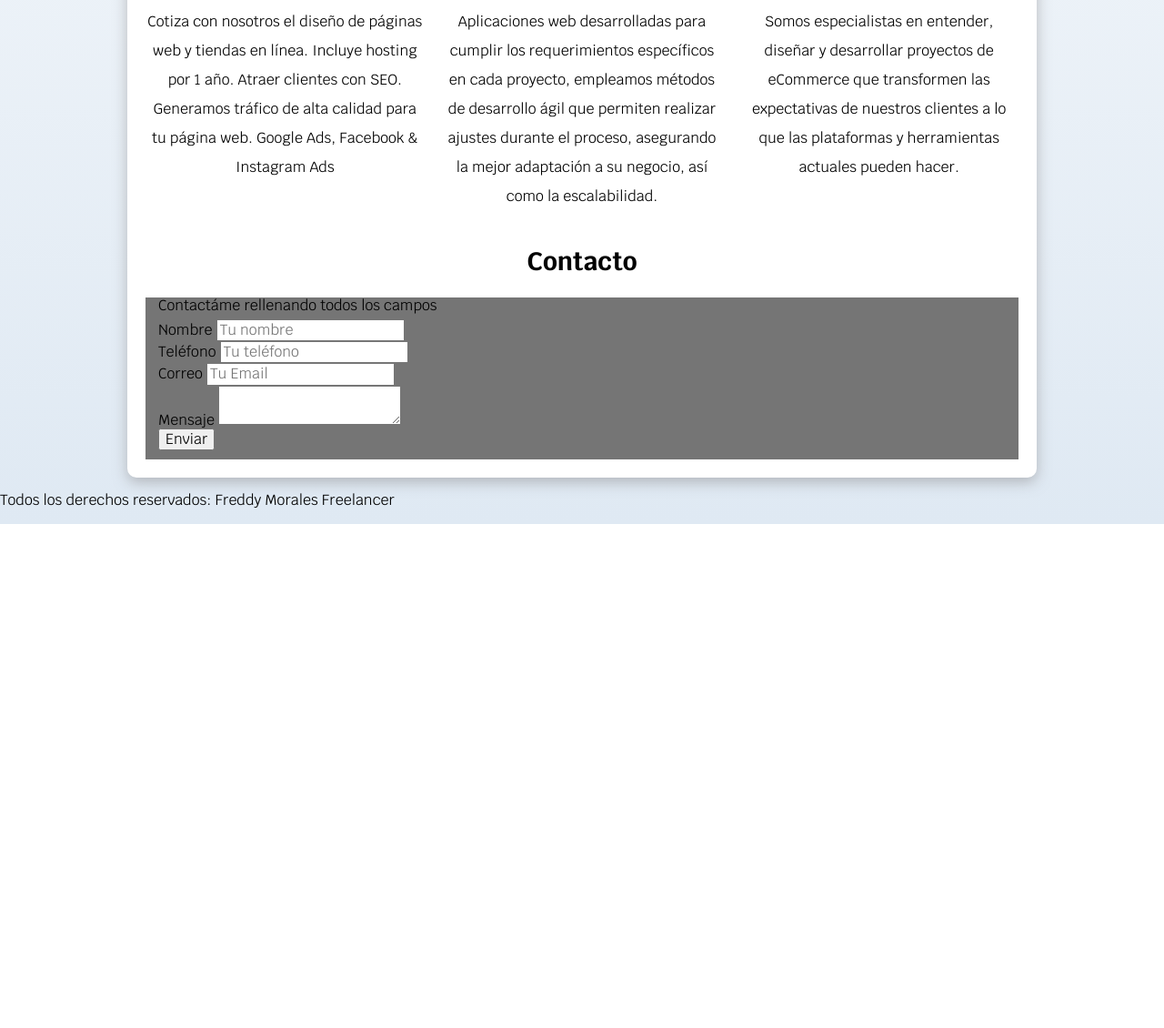
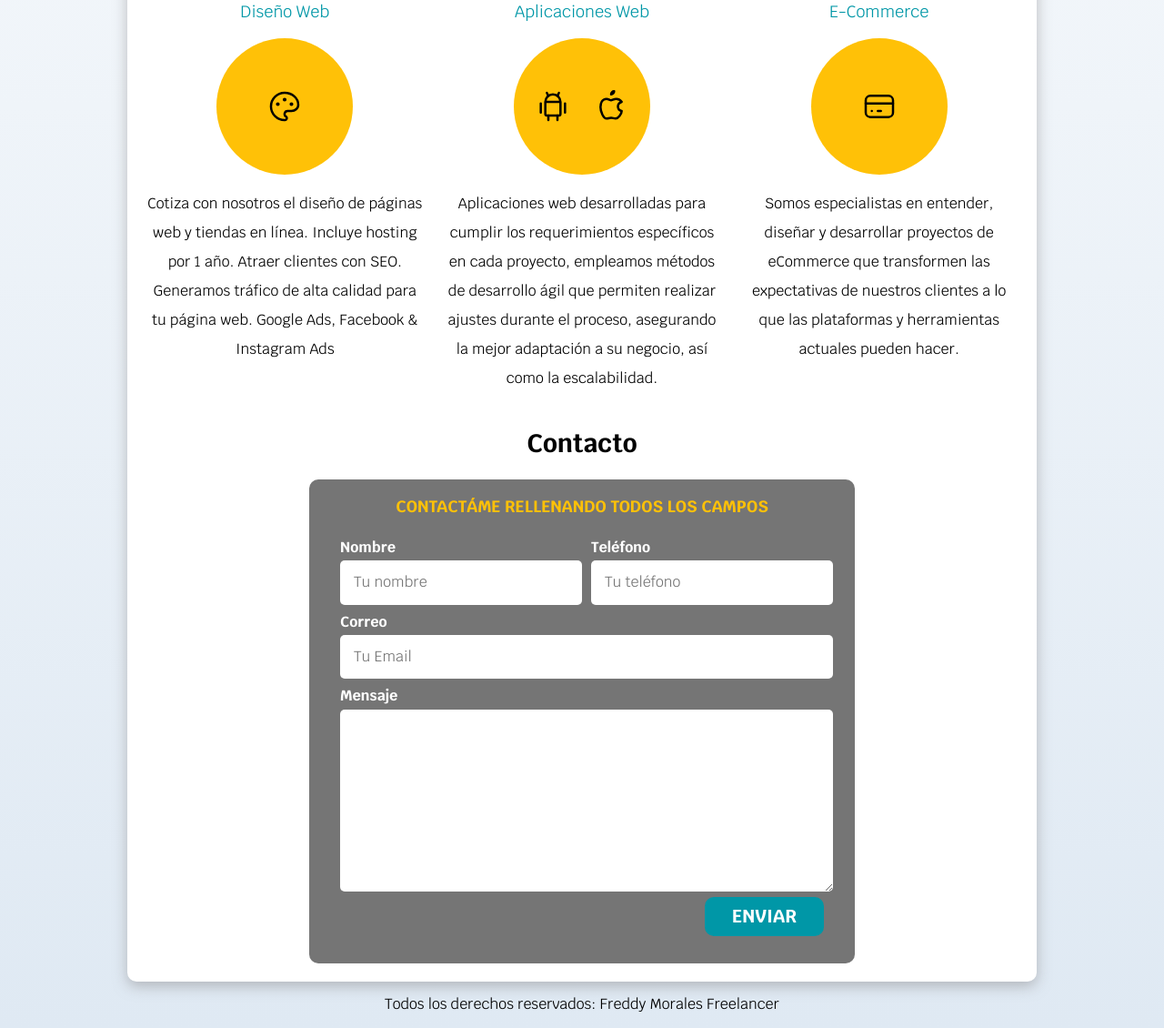
Before and after one commit to fremix/freelancer, a plain HTML site: page index.html in a window 1280 px wide. Shown: the part 899-2029 px from the top of the page at 91% size. Before the commit the page ends 1475 px from the top, so only its background shows below. Drawn offline with nearby package versions, Linux system fonts and the light colour scheme.

Commit message:
Freelancer terminado

```diff
--- a/css/styles.css
+++ b/css/styles.css
@@ -10,7 +10,17 @@
 html {
   font-size: 62.5%;
   box-sizing: border-box; /* Hack para box model */
+  scroll-snap-type: y mandatory; /* Pare aplicar el efecto del scroll en el sitio y se se vaya avanzando por modulo*/
 }
+
+/** Scroll snap**/
+.servicios,
+.navegacion-principal,
+.formulario {
+  scroll-snap-align: center;
+  scroll-snap-stop: always;
+}
+
 *,
 *:before,
 *:after {
@@ -35,7 +45,7 @@ body {
   background-color: var(--secundario);
   color: var(--blanco);
   padding: 1rem 3rem;
-  margin-top: 1rem;
+  margin-top: 3rem;
   font-size: 2rem;
   text-decoration: none;
   text-transform: uppercase;
@@ -43,11 +53,16 @@ body {
   border-radius: 1rem;
   width: 90%;
   text-align: center;
+  border: none;
 }
 @media (min-width: 768px) {
   .boton {
     width: auto;
   }
+}
+
+.boton:hover {
+  cursor: pointer;
 }
 
 .sombra {
@@ -76,6 +91,26 @@ h3 {
 /* Titulos */
 .titulo span {
   font-size: 2rem;
+}
+
+/* Utilidades */
+
+.w-sm-100 {
+  width: 100%;
+}
+
+@media (min-width: 768px) {
+  .w-sm-100 {
+    width: auto;
+  }
+}
+
+.flex {
+  display: flex;
+}
+
+.alinear-derecha {
+  justify-content: flex-end;
 }
 
 /* Navegacion Principal */
@@ -111,7 +146,7 @@ h3 {
   background-image: url(../img/hero.jpg);
   background-repeat: no-repeat;
   background-size: cover;
-  height: 450px;
+  height: 650px;
   /*padding: 20px; Se elimina el padding para que cubra toda el area*/
   position: relative; /* El padre siempre debe tener posicion relativa*/
   margin-bottom: 2rem;
@@ -138,13 +173,6 @@ h3 {
   display: flex; /* Por default coloca un objeto junto al otro*/
   align-items: flex-end;
 }
-/*
-@media (min-width: 480px) {
-  /* Media querys
-}
-@media (min-width: 480px) {
-}
-**/
 
 /*** Servicios */
 @media (min-width: 768px) {
@@ -185,10 +213,65 @@ h3 {
 
 .formulario {
   background-color: var(--gris);
+  width: min(60rem, 100%); /** Utiliza el valor mas pequeño**/
+  margin: 0 auto;
+  padding: 2rem;
+  border-radius: 1rem;
 }
 .formulario fieldset {
   border: none;
 }
-/**.color {
+.formulario legend {
+  text-align: center;
+  font-size: 1.8rem;
+  text-transform: uppercase;
+  font-weight: 700;
+  margin-bottom: 2rem;
+  color: var(--primario);
 }
-**/
+
+.contenedor-campos {
+  display: grid;
+}
+
+@media (min-width: 768px) {
+  .contenedor-campos {
+    display: grid;
+    grid-template-columns: 50% 50%;
+    grid-template-rows: auto auto 20rem;
+    column-gap: 1rem;
+  }
+
+  .campo:nth-child(3),
+  .campo:nth-child(4) {
+    grid-column: 1 / 3;
+  }
+}
+
+.campo {
+  margin-bottom: 1rem;
+}
+
+.campo label {
+  color: var(--blanco);
+  font-weight: bold;
+  margin-bottom: 0.5rem;
+  display: block;
+}
+
+/* Para hacer mas grande el campo de comentarios */
+.campo textarea {
+  height: 20rem;
+}
+
+.input-text {
+  width: 100%;
+  border: none;
+  padding: 1.5rem;
+  border-radius: 0.5rem;
+}
+/** Footer **/
+
+.footer {
+  text-align: center;
+}
--- a/index.html
+++ b/index.html
@@ -1,5 +1,6 @@
 <!DOCTYPE html>
 <html lang="en">
+
 <head>
      <meta charset="UTF-8">
      <meta http-equiv="X-UA-Compatible" content="IE=edge">
@@ -12,9 +13,10 @@
      <link rel="preload" href="css/styles.css" as="style">
      <link rel="stylesheet" href="css/styles.css">
 </head>
+
 <body>
      <header>
-          <h1 class="titulo">Freddy Morales <span >Freelancer</span> </h1>
+          <h1 class="titulo">Freddy Morales <span>Freelancer</span> </h1>
      </header>
      <div class="nav-bg">
           <nav class="navegacion-principal contenedor">
@@ -29,12 +31,15 @@
                <h2>Diseño y Desarrollo Web <span>Freelancer</span></h2>
 
                <div class="ubicacion">
-                           <svg xmlns="http://www.w3.org/2000/svg" class="icon icon-tabler icon-tabler-map-pin" width="88" height="88" viewBox="0 0 24 24" stroke-width="1.5" stroke="#ffc107" fill="none" stroke-linecap="round" stroke-linejoin="round">
-               <path stroke="none" d="M0 0h24v24H0z" fill="none"/>
+                    <svg xmlns="http://www.w3.org/2000/svg" class="icon icon-tabler icon-tabler-map-pin" width="88"
+                         height="88" viewBox="0 0 24 24" stroke-width="1.5" stroke="#ffc107" fill="none"
+                         stroke-linecap="round" stroke-linejoin="round">
+                         <path stroke="none" d="M0 0h24v24H0z" fill="none" />
                          <circle cx="12" cy="11" r="3" />
                          <path d="M17.657 16.657l-4.243 4.243a2 2 0 0 1 -2.827 0l-4.244 -4.243a8 8 0 1 1 11.314 0z" />
                     </svg>
-          <p>Tabasco, México.</p><!-- La opcion mas facil para colocar las palabras a lado de la imagen, es poner el svg dentro del parrafo, otra opcion es colocar el svg y el parrafo dentro de un div crear una clasey darle estilo con css-->
+                    <p>Tabasco, México.</p>
+                    <!-- La opcion mas facil para colocar las palabras a lado de la imagen, es poner el svg dentro del parrafo, otra opcion es colocar el svg y el parrafo dentro de un div crear una clasey darle estilo con css-->
                </div>
 
                <a class="boton" href="#">Contactar</a>
@@ -48,22 +53,29 @@
                <section class="servicio">
                     <h3>Diseño Web</h3>
                     <div class="iconos">
-                    <svg xmlns="http://www.w3.org/2000/svg" class="icon icon-tabler icon-tabler-palette" width="40" height="40" viewBox="0 0 24 24" stroke-width="1.5" stroke="#000000" fill="none" stroke-linecap="round" stroke-linejoin="round">
-                         <path stroke="none" d="M0 0h24v24H0z" fill="none"/>
-                         <path d="M12 21a9 9 0 1 1 0 -18a9 8 0 0 1 9 8a4.5 4 0 0 1 -4.5 4h-2.5a2 2 0 0 0 -1 3.75a1.3 1.3 0 0 1 -1 2.25" />
+                         <svg xmlns="http://www.w3.org/2000/svg" class="icon icon-tabler icon-tabler-palette" width="40"
+                              height="40" viewBox="0 0 24 24" stroke-width="1.5" stroke="#000000" fill="none"
+                              stroke-linecap="round" stroke-linejoin="round">
+                              <path stroke="none" d="M0 0h24v24H0z" fill="none" />
+                              <path
+                                   d="M12 21a9 9 0 1 1 0 -18a9 8 0 0 1 9 8a4.5 4 0 0 1 -4.5 4h-2.5a2 2 0 0 0 -1 3.75a1.3 1.3 0 0 1 -1 2.25" />
                               <circle cx="7.5" cy="10.5" r=".5" fill="currentColor" />
                               <circle cx="12" cy="7.5" r=".5" fill="currentColor" />
                               <circle cx="16.5" cy="10.5" r=".5" fill="currentColor" />
                          </svg>
                     </div><!-- Termina el primer div de section-->
-               <p>Cotiza con nosotros el diseño de páginas web y tiendas en línea. Incluye hosting por 1 año. Atraer clientes con SEO. Generamos tráfico de alta calidad para tu página web. Google Ads, Facebook & Instagram Ads</p>
+                    <p>Cotiza con nosotros el diseño de páginas web y tiendas en línea. Incluye hosting por 1 año.
+                         Atraer clientes con SEO. Generamos tráfico de alta calidad para tu página web. Google Ads,
+                         Facebook & Instagram Ads</p>
                </section>
 
                <section class="servicio">
                     <h3>Aplicaciones Web</h3>
                     <div class="iconos">
-                    <svg xmlns="http://www.w3.org/2000/svg" class="icon icon-tabler  icon-tabler-brand-android"width="40" height="40" viewBox="0 0 24 24" stroke-width="1.5"    stroke="#000000" fill="none"stroke-linecap="round" stroke-linejoin="round">
-                         <path stroke="none" d="M0 0h24v24H0z" fill="none"/>
+                         <svg xmlns="http://www.w3.org/2000/svg" class="icon icon-tabler  icon-tabler-brand-android"
+                              width="40" height="40" viewBox="0 0 24 24" stroke-width="1.5" stroke="#000000" fill="none"
+                              stroke-linecap="round" stroke-linejoin="round">
+                              <path stroke="none" d="M0 0h24v24H0z" fill="none" />
                               <line x1="4" y1="10" x2="4" y2="16" />
                               <line x1="20" y1="10" x2="20" y2="16" />
                               <path d="M7 9h10v8a1 1 0 0 1 -1 1h-8a1 1 0 0 1 -1 -1v-8a5 5 0 0 1 10 0" />
@@ -72,27 +84,36 @@
                               <line x1="9" y1="18" x2="9" y2="21" />
                               <line x1="15" y1="18" x2="15" y2="21" />
                          </svg>
-                    <svg xmlns="http://www.w3.org/2000/svg" class="icon icon-tabler icon-tabler-brand-apple" width="40" height="40" viewBox="0 0 24 24" stroke-width="1.5" stroke="#000000" fill="none" stroke-linecap="round" stroke-linejoin="round">
-                         <path stroke="none" d="M0 0h24v24H0z" fill="none"/>
-                         <path d="M9 7c-3 0 -4 3 -4 5.5c0 3 2 7.5 4 7.5c1.088 -.046 1.679 -.5 3 -.5c1.312 0 1.5 .5 3 .5s4 -3 4 -5c-.028 -.01 -2.472 -.403 -2.5 -3c-.019 -2.17 2.416 -2.954 2.5 -3c-1.023 -1.492 -2.951 -1.963 -3.5 -2c-1.433 -.111 -2.83 1 -3.5 1c-.68 0 -1.9 -1 -3 -1z" />
+                         <svg xmlns="http://www.w3.org/2000/svg" class="icon icon-tabler icon-tabler-brand-apple"
+                              width="40" height="40" viewBox="0 0 24 24" stroke-width="1.5" stroke="#000000" fill="none"
+                              stroke-linecap="round" stroke-linejoin="round">
+                              <path stroke="none" d="M0 0h24v24H0z" fill="none" />
+                              <path
+                                   d="M9 7c-3 0 -4 3 -4 5.5c0 3 2 7.5 4 7.5c1.088 -.046 1.679 -.5 3 -.5c1.312 0 1.5 .5 3 .5s4 -3 4 -5c-.028 -.01 -2.472 -.403 -2.5 -3c-.019 -2.17 2.416 -2.954 2.5 -3c-1.023 -1.492 -2.951 -1.963 -3.5 -2c-1.433 -.111 -2.83 1 -3.5 1c-.68 0 -1.9 -1 -3 -1z" />
                               <path d="M12 4a2 2 0 0 0 2 -2a2 2 0 0 0 -2 2" />
                          </svg>
                     </div> <!-- Termina el segundo div de section-->
-               <p>Aplicaciones web desarrolladas para cumplir los requerimientos específicos en cada proyecto, empleamos métodos de desarrollo ágil que permiten realizar ajustes durante el proceso, asegurando la mejor adaptación a su negocio, así como la escalabilidad.</p>
+                    <p>Aplicaciones web desarrolladas para cumplir los requerimientos específicos en cada proyecto,
+                         empleamos métodos de desarrollo ágil que permiten realizar ajustes durante el proceso,
+                         asegurando la mejor adaptación a su negocio, así como la escalabilidad.</p>
                </section>
 
                <section class="servicio">
                     <h3>E-Commerce</h3>
                     <div class="iconos">
-                    <svg xmlns="http://www.w3.org/2000/svg" class="icon icon-tabler icon-tabler-credit-card" width="40" height="40" viewBox="0 0 24 24" stroke-width="1.5" stroke="#000000" fill="none" stroke-linecap="round" stroke-linejoin="round">
-                         <path stroke="none" d="M0 0h24v24H0z" fill="none"/>
+                         <svg xmlns="http://www.w3.org/2000/svg" class="icon icon-tabler icon-tabler-credit-card"
+                              width="40" height="40" viewBox="0 0 24 24" stroke-width="1.5" stroke="#000000" fill="none"
+                              stroke-linecap="round" stroke-linejoin="round">
+                              <path stroke="none" d="M0 0h24v24H0z" fill="none" />
                               <rect x="3" y="5" width="18" height="14" rx="3" />
                               <line x1="3" y1="10" x2="21" y2="10" />
                               <line x1="7" y1="15" x2="7.01" y2="15" />
                               <line x1="11" y1="15" x2="13" y2="15" />
                          </svg>
                     </div>
-               <p>Somos especialistas en entender, diseñar y desarrollar proyectos de eCommerce que transformen las expectativas de nuestros clientes a lo que las plataformas y herramientas actuales pueden hacer.</p>
+                    <p>Somos especialistas en entender, diseñar y desarrollar proyectos de eCommerce que transformen las
+                         expectativas de nuestros clientes a lo que las plataformas y herramientas actuales pueden
+                         hacer.</p>
                </section>
           </div><!-- .servicio.- este es el cierre de la clase cl"-->
 
@@ -103,38 +124,41 @@
                <form class="formulario">
                     <fieldset>
                          <Legend>Contactáme rellenando todos los campos</Legend>
-                         <div>
+
+                         <div class="contenedor-campos">
+                              <div class="campo">
                                    <label>Nombre</label>
-                              <input type="text" placeholder="Tu nombre">
+                                   <input class="input-text" type="text" placeholder="Tu nombre">
                               </div>
 
-                         <div>
+                              <div class="campo">
                                    <label>Teléfono</label>
-                              <input type="tel" placeholder="Tu teléfono">
+                                   <input class="input-text" type="tel" placeholder="Tu teléfono">
                               </div>
 
-                         <div>
+                              <div class="campo">
                                    <label>Correo</label>
-                              <input type="email" placeholder="Tu Email">
+                                   <input class="input-text" type="email" placeholder="Tu Email">
                               </div>
 
-                         <div>
+                              <div class="campo">
                                    <label>Mensaje</label>
-                              <textarea></textarea>
+                                   <textarea class="input-text"></textarea>
                               </div>
-
-                         <div>
-                              <input type="submit" value="Enviar">
+                         </div><!-- .contenedor-campos -->
+                         <div class="alinear-derecha flex">
+                              <input class="boton w-sm-100" type="submit" value="Enviar">
                          </div>
 
                     </fieldset>
                </form>
           </section>
      </main>
-     <footer>
+     <footer class="footer">
           <p>Todos los derechos reservados: Freddy Morales Freelancer</p>
      </footer>
 
 
 </body>
+
 </html>
```
Lines whose indentation alone changed are shown as unchanged.
